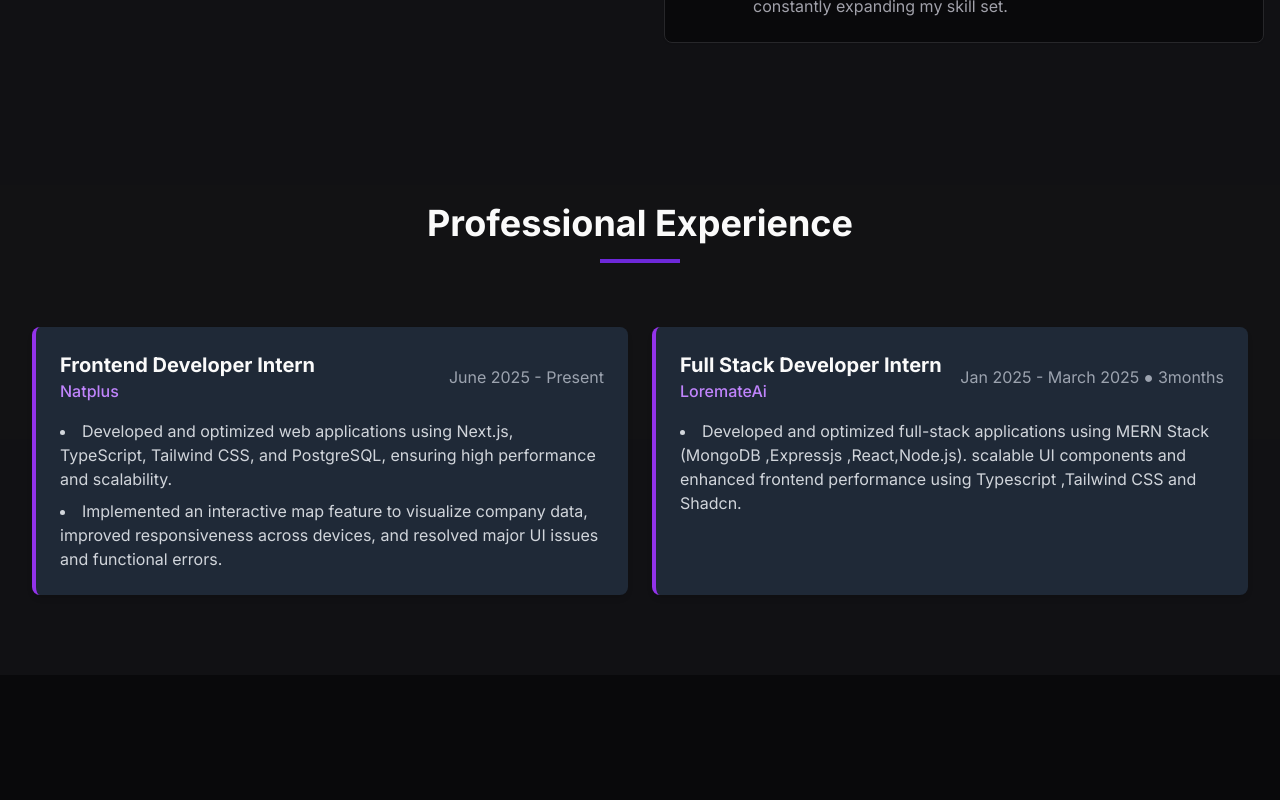
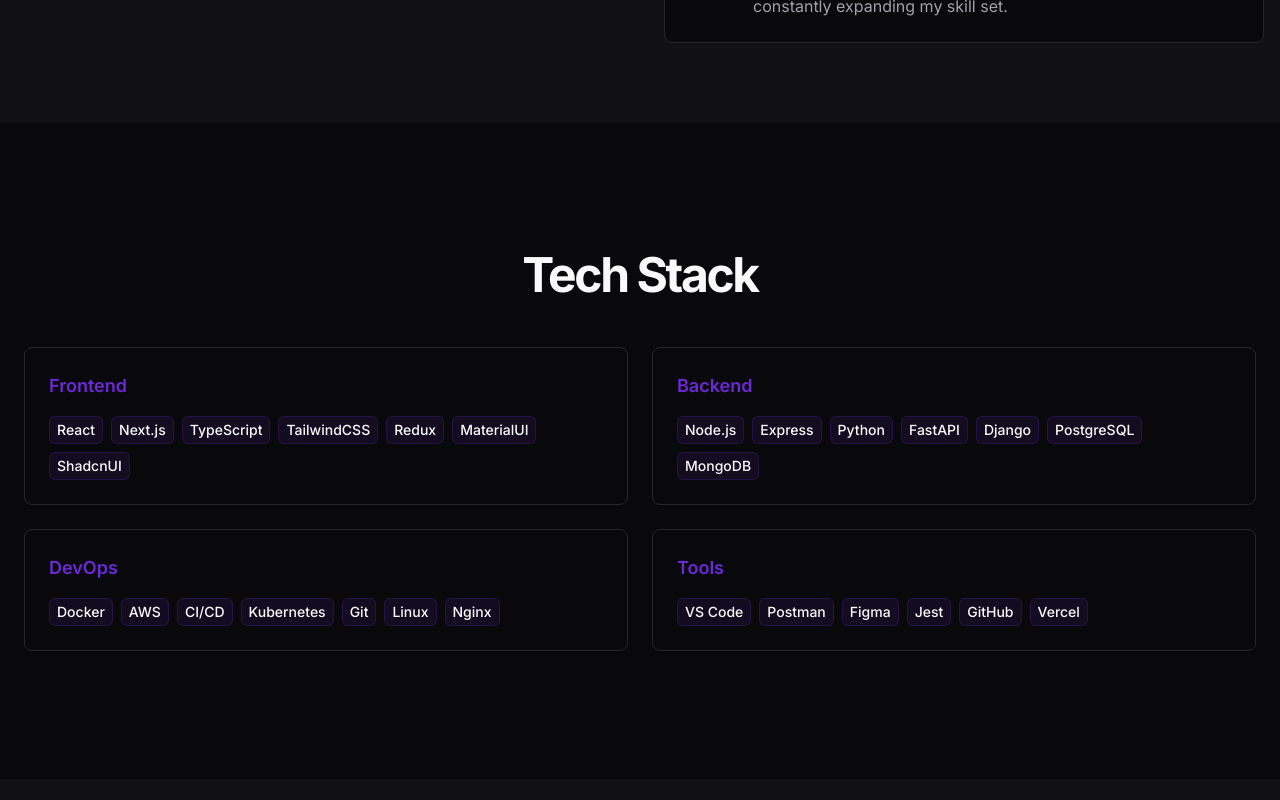
Before and after one commit to ravinder9280/Ravinder_Portfolio, a Next.js app: page / in a window 1280 px wide. Shown: the part 1340-2140 px from the top of the page. Built offline with nearby package versions, Linux system fonts and the light colour scheme.

Commit message:
updated-exp

```diff
--- a/app/page.tsx
+++ b/app/page.tsx
@@ -20,12 +20,13 @@ export default function Home() {
       <main>
         <Hero />
         <About />
-        <Experience/>
 
 
             <TechStack />
 
         <Projects />
+        <Experience/>
+
         <Contact />
       </main>
       <Footer />
--- a/components/experience.tsx
+++ b/components/experience.tsx
@@ -6,20 +6,44 @@ const ExperienceData = [
     {
         Role: "Frontend Developer Intern",
         Company: "Natplus",
-        Period: "June 2025 - Present",
+        Period: "June 2025 - Nov 2025",
         Summaries: [
-            `Developed and optimized web applications using Next.js, TypeScript, Tailwind CSS, and PostgreSQL, ensuring high performance and scalability.`,
-            `Implemented an interactive map feature to visualize company data, improved responsiveness across devices, and resolved major UI issues and functional errors.`
+            `Developed and optimized web applications using Next.js, TypeScript, Tailwind CSS, and PostgreSQL Supabase, ensuring high performance and scalability.`,
+            `Implemented an interactive map feature to visualize company data, improved responsiveness across devices, and resolved major UI issues and functional errors.`,
+            `Deployed 2 Open Source Applications On AWS`
+        ],
+        Technologies: [
+            "Next.js",
+            "TypeScript",
+            "Tailwind CSS",
+            "PostgreSQL",
+            "Supabase",
+            "AWS",
+            'Docker',
         ]
     }
 ,
     {
         Role: "Full Stack Developer Intern",
         Company: "LoremateAi",
-        Period: "Jan 2025 - March 2025 ● 3months",
+        Period: "Jan 2025 - March 2025",
         Summaries: [
             `Developed and optimized full-stack applications using MERN Stack (MongoDB ,Expressjs ,React,Node.js).
-scalable UI components and enhanced frontend performance using Typescript ,Tailwind CSS and Shadcn.`
+scalable UI components and enhanced frontend performance using Typescript ,Tailwind CSS and Shadcn.`,
+`Create New Components and API Routes for the Application by Ensuring Responsiveness and Performance`,
+
+`Optimize the Application for Performance and Scalability`,
+`Implement New Features and Enhancements to the Application`,
+
+        ],
+        Technologies: [
+            "ReactJS",
+            "Node.js",
+            "Expressjs",
+            "MongoDB",
+            "Postman",
+
+            "GitHub",
         ]
     },
 ]
@@ -30,7 +54,7 @@ const fadeIn = {
 const Experience = () => {
     return (
         <section id="experience" className="py-20 bg-muted/30">
-            <div className="container mx-auto  relative z-10">
+            <div className="container mx-auto px-4 md:px-6 relative z-10">
 
                 <motion.div
                     initial="hidden"
@@ -58,24 +82,34 @@ const Experience = () => {
                             variants={fadeIn}
                         >
 
-                        <div className="bg-gray-800 h-full rounded-lg shadow-md p-6 border-l-4 border-purple-600 hover:-translate-y-1 transition-transform duration-300">
-                            <div className="flex flex-col md:flex-row md:items-center justify-between mb-4">
+                        <div className="rounded-lg p-6 border bg-card flex flex-col justify-between gap-4 text-card-foreground shadow-sm   h-full transition-transform duration-300 hover:shadow-md hover:-translate-y-1">
+                            <div>
+
+                            <div className="flex flex-col md:flex-row  justify-between mb-4">
                                 <div>
                                     <h3 className="text-xl font-bold">{ item.Role}</h3>
-                                    <p className="text-purple-600 dark:text-purple-400 font-medium">{ item.Company}</p>
+                                    <p className="text-primary/80 dark:text-primary font-medium">{ item.Company}</p>
                                 </div>
-                                <p className="text-gray-600 dark:text-gray-400 mt-2 md:mt-0">{ item.Period}</p>
+                                <p className="text-muted-foreground mt-2 md:mt-0">{ item.Period}</p>
                             </div>
-                            <ul className="space-y-2 list-disc list-inside text-gray-700 dark:text-gray-300">
+                            <ul className="space-y-2 list-disc pl-5 leading-relaxed text-card-foreground/90">
                                 {
                                     item.Summaries.map((i,x) => (
-                                        <li>
+                                        <li className=''>
                                             {i}
 
                                         </li>
                                     ))
-                               }
+                                }
                             </ul>
+                                </div>
+                            <div className="flex flex-wrap gap-2">
+                                {item.Technologies.map((tech) => (
+                                    <span key={tech} className="inline-flex items-center rounded-md bg-primary/10 px-2 py-1 text-sm font-medium  ring-1 ring-inset ring-primary/20">
+                                        {tech}
+                                    </span>
+                                ))}
+                            </div>
                             </div >
                         </motion.div>
 
--- a/components/navbar.tsx
+++ b/components/navbar.tsx
@@ -34,9 +34,10 @@ export default function Navbar() {
   const navLinks = [
     { name: "Home", href: "home" },
     { name: "About", href: "about" },
-    { name: "Experience", href: "experience" },
     { name: "Tech Stack", href: "tech-stack" },
     { name: "Projects", href: "projects" },
+    { name: "Experience", href: "experience" },
+
     { name: "Contact", href: "contact" },
   ]
 
```
